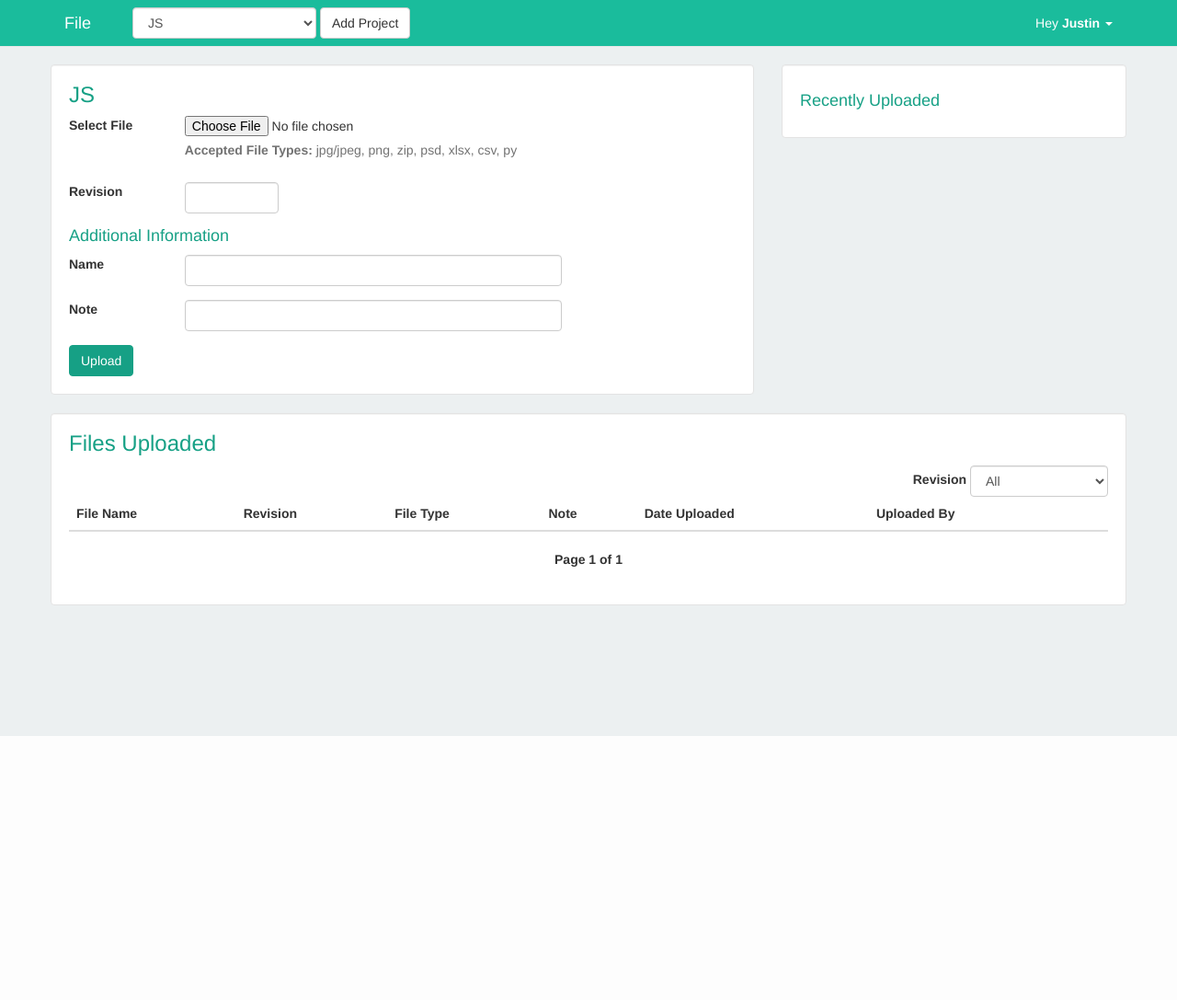
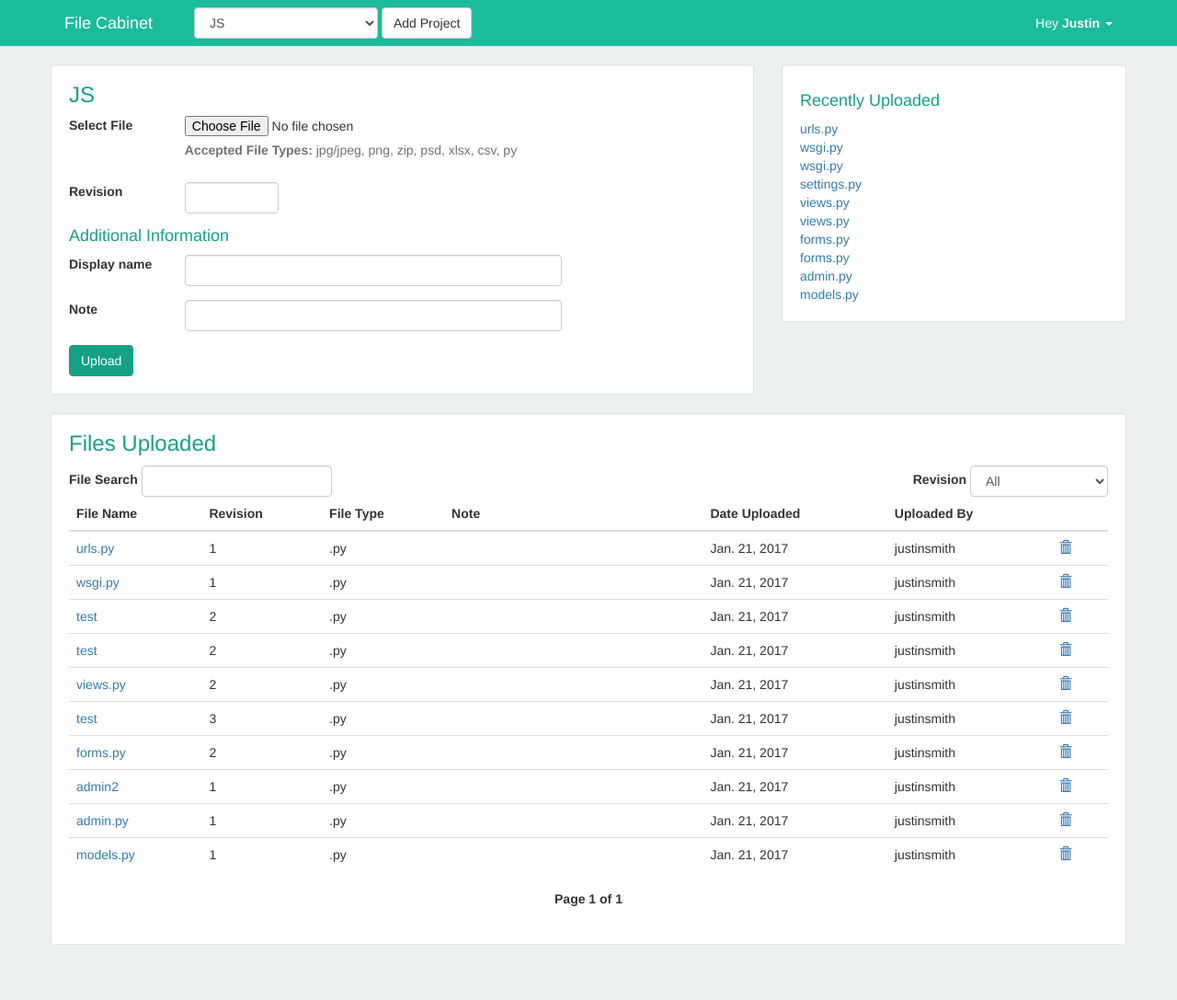
Before and after one commit to justinrsmith/file_cabinet, a Django app: page /uploader/4/ in a window 1280 px wide. Shown: the whole page at 92% size. Before the commit the page ends 800 px from the top, so only its background shows below. Run offline with Django 3.2, Linux system fonts and the light colour scheme; a user stored in the database is signed in; data comes from the database, SQL or seed files in the repository; data that the repository does not hold is empty; some libraries are stand-ins or nearby versions.

Commit message:
handle duplicate file name or display name that is a file name in same revision, added search filter

```diff
--- a/file_cabinet/urls.py
+++ b/file_cabinet/urls.py
@@ -50,10 +50,20 @@ urlpatterns = [
     url(r'^uploader/(?P<project>[0-9]+)/$', uploader_views.uploader, name='uploader'),
     #  feed in project and revision
     url(r'^uploader/(?P<project>[0-9]+)/(?P<revision>[0-9]+)/$', uploader_views.uploader, name='uploader'),
+    #  feed in project and search term
+    url(r'^uploader/(?P<project>[0-9]+)/(?P<search>[\w\-]+)/$', uploader_views.uploader, name='uploader'),
+    #  feed in project and revision and search term
+    url(r'^uploader/(?P<project>[0-9]+)/(?P<revision>[0-9]+)/(?P<search>[\w\-]+)/$', uploader_views.uploader, name='uploader'),
     #  view to redirect to selected project (TODO)
     url(r'^uploader/get_project/$', uploader_views.get_project, name='get_project'),
     #  view to redirect to selected project and revision for projects (TODO)
-    url(r'^uploader/(?P<project>[0-9]+)/get_revision/$', uploader_views.get_revision, name='get_revision'),
+    url(r'^uploader/get_revision/(?P<project>[0-9]+)/$', uploader_views.get_revision, name='get_revision'),
+    #  view to redirect to selected project and revision for projects (TODO)
+    url(r'^uploader/get_revision/(?P<project>[0-9]+)/(?P<search>[\w\-]+)/$', uploader_views.get_revision, name='get_revision'),
+    #  view to redirect to selected project and search term for projects (TODO)
+    url(r'^uploader/get_search/(?P<project>[0-9]+)/$', uploader_views.get_search, name='get_search'),
+    #  view to redirect to selected project and revision and search term for projects (TODO)
+    url(r'^uploader/get_search/(?P<project>[0-9]+)/(?P<revision>[0-9]+)/$', uploader_views.get_search, name='get_search'),
     #  view to delete seclected file (TODO)
     url(r'^uploader/delete/(?P<project>[0-9]+)/(?P<file>[0-9]+)/$', uploader_views.delete_file, name='delete_file'),
     #  add a project
--- a/uploader/forms.py
+++ b/uploader/forms.py
@@ -75,7 +75,7 @@ class UploadedFileForm(forms.ModelForm):
             'style': 'width:25%;',
             'min': '0'
         })
-        self.fields['name'].widget.attrs.update({'class' : 'form-control'})
+        self.fields['display_name'].widget.attrs.update({'class' : 'form-control'})
         self.fields['note'].widget.attrs.update({'class' : 'form-control'})
         self.fields['file'].label = 'Select File'
 
@@ -96,22 +96,39 @@ class UploadedFileForm(forms.ModelForm):
         revision = self.cleaned_data.get('revision')
         if revision < 1:
             raise forms.ValidationError('Revision must be a number greater than zero.')
+        file = self.cleaned_data.get('file', None)
+        if file:
+            name, ext = file.name.split('.')
+            uploaded_files = UploadedFile.objects.filter(file__contains=name, revision=revision)
+            if uploaded_files:
+                raise forms.ValidationError('%s already exists in project for revision number %s.' % (file.name, revision))
         return revision
 
     def clean_file(self):
         file = self.cleaned_data.get('file')
         name, ext = file.name.split('.')
-        print(file.size, MAX_UPLOAD_SIZE)
         if ext not in ALLOWED_EXTENSIONS:
             raise forms.ValidationError('%s is not an allowed file type.' % ext)
         elif file.size > MAX_UPLOAD_SIZE:
             raise forms.ValidationError('%s is greater than 50mb.' % ext)
         return file
 
+    def clean_display_name(self):
+        display_name = self.cleaned_data.get('display_name', None)
+        if display_name:
+            revision = self.cleaned_data.get('revision')
+            if '.' in display_name:
+                name, ext = display_name.split('.')
+            uploaded_files = UploadedFile.objects.filter(
+                file__contains=display_name, revision=revision)
+            if uploaded_files:
+                raise forms.ValidationError(
+                    '%s already exists in project for revision number %s.' % (display_name, revision))
+        return self.cleaned_data.get('display_name')
 
     class Meta:
         model = UploadedFile
-        fields = ['file', 'revision', 'name',  'note']
+        fields = ['file', 'revision', 'display_name',  'note']
         label = {
             'file': 'Select File'
         }
--- a/uploader/models.py
+++ b/uploader/models.py
@@ -6,8 +6,8 @@ from django.utils import timezone
 from django.contrib.auth.models import User
 
 def user_directory_path(instance, filename):
-    # file will be uploaded to MEDIA_ROOT/<username>/<filename>
-    return '{0}/{1}/{2}'.format(instance.user.username, instance.project, filename)
+    # file will be uploaded to MEDIA_ROOT/<username>/<project>/<revision/<filename>
+    return '{0}/{1}/{2}/{3}'.format(instance.user.username, instance.project, instance.revision, filename)
 
 class Project(models.Model):
     name        = models.CharField(max_length=20, unique=True)
@@ -19,16 +19,16 @@ class Project(models.Model):
 
 # Create your models here.
 class UploadedFile(models.Model):
-    file     = models.FileField(upload_to=user_directory_path)
-    name     = models.CharField(max_length=20, blank=True) #TODO:need both blank and null?
-    revision = models.IntegerField() #TODO: ???
-    project  = models.ForeignKey(Project)
-    note     = models.CharField(max_length=256, blank=True)
-    datetime = models.DateTimeField()
-    user     = models.ForeignKey(User)
+    file         = models.FileField(upload_to=user_directory_path)
+    display_name = models.CharField(max_length=20, blank=True) #TODO:need both blank and null?
+    revision     = models.IntegerField() #TODO: ???
+    project      = models.ForeignKey(Project)
+    note         = models.CharField(max_length=256, blank=True)
+    datetime     = models.DateTimeField()
+    user         = models.ForeignKey(User)
 
     def readable_file_name(self):
-        return str(self.file).split('/')[2]
+        return str(self.file).split('/')[3]
 
     def extension(self):
         name, extension = os.path.splitext(self.file.name)
--- a/uploader/templates/add_project.html
+++ b/uploader/templates/add_project.html
@@ -26,10 +26,10 @@
                 {% endfor %}
                 <div class="row">
                     <div class="col-md-6">
-                        <a class="btn btn-primary" href='/uploader/'>Return to Uploader</a>
+                        <a class="btn btn-primary file_cab_btn" href='/uploader/'>Return to Uploader</a>
                     </div>
                     <div class="col-md-6">
-                        <button class="pull-right btn btn-primary" type="submit">Save Changes</button>
+                        <button class="pull-right btn btn-primary file_cab_btn" type="submit">Save Changes</button>
                     </div>
                 </div>
             </form>
--- a/uploader/templates/navbar.html
+++ b/uploader/templates/navbar.html
@@ -8,7 +8,7 @@
             <span class="icon-bar"></span>
             <span class="icon-bar"></span>
             </button>
-            <a class="navbar-brand" href="#">File</a>
+            <a class="navbar-brand" href="#">File Cabinet</a>
         </div>
         <!-- Collect the nav links, forms, and other content for toggling -->
         <div class="collapse navbar-collapse" id="bs-example-navbar-collapse-1">
--- a/uploader/templates/revisions.html
+++ b/uploader/templates/revisions.html
@@ -3,8 +3,15 @@
 <div class="well">
     <h3 class="title-header">Files Uploaded</h3>
     <div class="row">
+        <div class="col-xs-4">
+            <form class="pull-left form-inline" action="/uploader/get_search/{{ project.id }}/{% if revision %}{{ revision }}/{% endif %}#files_uploaded" method="post">
+                {% csrf_token %}
+                <label for="">File Search</label>
+                <input type="text" name="file_search" value="{% if search_term %}{{ search_term }}{% endif %}" class="form-control">
+            </form>
+        </div>
         <div class="col-xs-4 pull-right">
-            <form class="pull-right form-inline" action="/uploader/{{ project.id }}/get_revision/#files_uploaded" method="post">
+            <form class="pull-right form-inline" action="/uploader/get_revision/{{ project.id }}/{% if search_term %}{{ search_term }}/{% endif %}#files_uploaded" method="post">
                 {% csrf_token %}
                 <label for="">Revision</label>
                 <select name="revision" style="width:150px;" class="form-control" onchange="this.form.submit()">
@@ -34,7 +41,7 @@
                     <tbody>
                         {% for f in project_files %}
                             <tr>
-                                <td><a href="{{ f.file.url }}">{% if f.name %}{{ f.name }}{% else %}{{ f.readable_file_name }}{% endif %}</a></td>
+                                <td><a href="{{ f.file.url }}">{% if f.display_name %}{{ f.display_name }}{% else %}{{ f.readable_file_name }}{% endif %}</a></td>
                                 <td>{{ f.revision }}</td>
                                 <td>{{ f.extension }}</td>
                                 <td class="wrap-td">{{ f.note }}</td>
--- a/uploader/views.py
+++ b/uploader/views.py
@@ -6,6 +6,7 @@ from django.contrib.auth import authenticate, login, logout
 from django.contrib.auth.models import User
 from django.contrib.auth.decorators import login_required
 from django.core.paginator import Paginator, EmptyPage, PageNotAnInteger
+from django.db.models import Q
 
 from uploader.models import UploadedFile, Project
 from uploader.forms import UploadedFileForm, EditProfileForm, LoginForm, ProjectForm, RegistrationForm
@@ -55,7 +56,7 @@ def logout_view(request):
     return redirect('/')
 
 @login_required
-def uploader(request, project=None, revision=None):
+def uploader(request, project=None, revision=None, search=None):
     form = UploadedFileForm()
     projects = Project.objects.filter(users=request.user)
     # If only one project and project wasn't passed in redirect with the one
@@ -71,7 +72,7 @@ def uploader(request, project=None, revision=None):
             uploaded_file.user_id = request.user.id
             uploaded_file.datetime = datetime.now()
             uploaded_file.save()
-            file_name = uploaded_file.name if uploaded_file.name else uploaded_file.file
+            file_name = uploaded_file.display_name if uploaded_file.display_name else uploaded_file.file
             messages.success(
                 request, '%s has been successfully uploaded.' % uploaded_file.readable_file_name()
                 )
@@ -87,6 +88,10 @@ def uploader(request, project=None, revision=None):
                 revision=revision
             ).order_by('-datetime')
             revision = int(revision)
+        if search:
+            project_files = project_files.filter(
+                Q(file__contains=search) | Q(display_name__contains=search)
+            )
         paginator = Paginator(project_files, 10)
         page = request.GET.get('page', None)
         try:
@@ -103,7 +108,8 @@ def uploader(request, project=None, revision=None):
             'form': form,
             'project_files': project_files,
             'revisions': revisions,
-            'revision': revision
+            'revision': revision,
+            'search_term': search
         })
     return render(request, 'uploader.html', {
         'selected_project': project,
@@ -114,9 +120,19 @@ def get_project(request):
     project = request.POST['project']
     return redirect('/uploader/'+project)
 
-def get_revision(request, project):
+def get_revision(request, project, search=None):
     revision = request.POST['revision']
+    if not revision and search:
+        return redirect('/uploader/'+project+'/'+search)
+    if search:
+        return redirect('/uploader/'+project+'/'+revision+'/'+search)
     return redirect('/uploader/'+project+'/'+revision)
+
+def get_search(request, project, revision=None):
+    search = request.POST['file_search']
+    if revision:
+        return redirect('/uploader/'+project+'/'+revision+'/'+search)
+    return redirect('/uploader/'+project+'/'+search)
 
 def edit_profile(request, project=None):
     if request.method == 'POST':
```
Also changed, not shown: db.sqlite3, uploader/migrations/0022_auto_20170121_1440.py (added).
